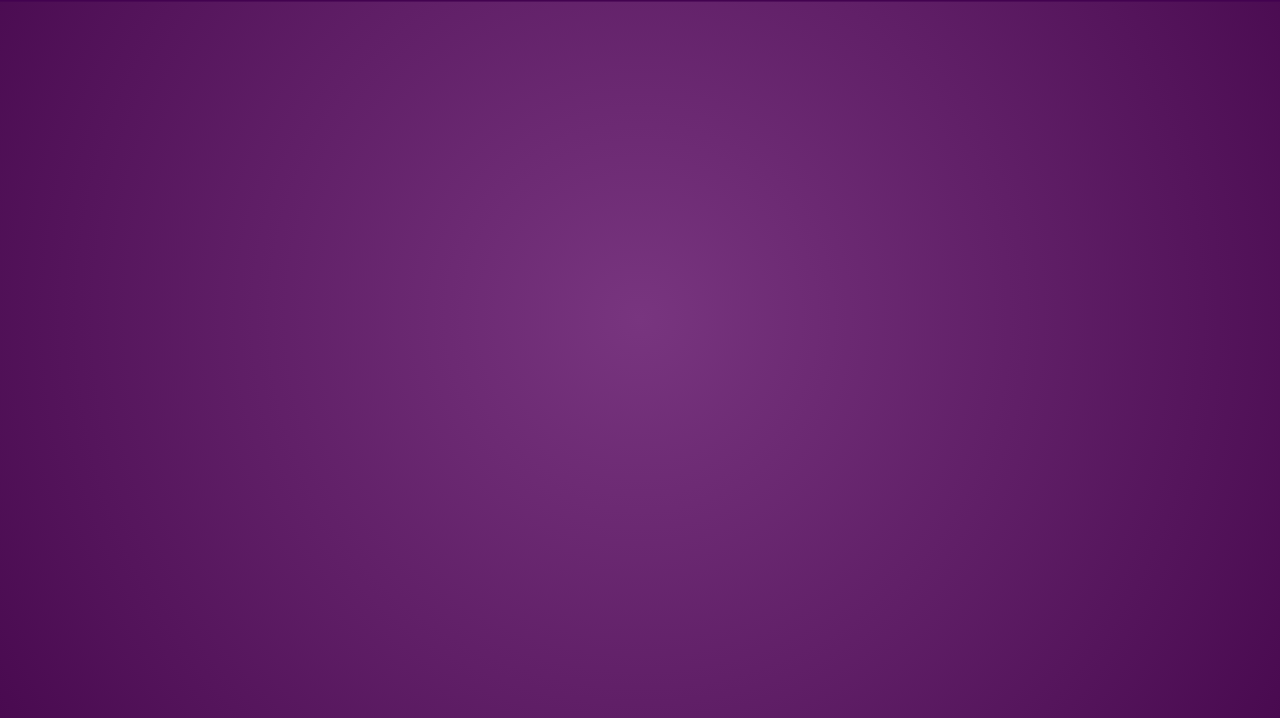
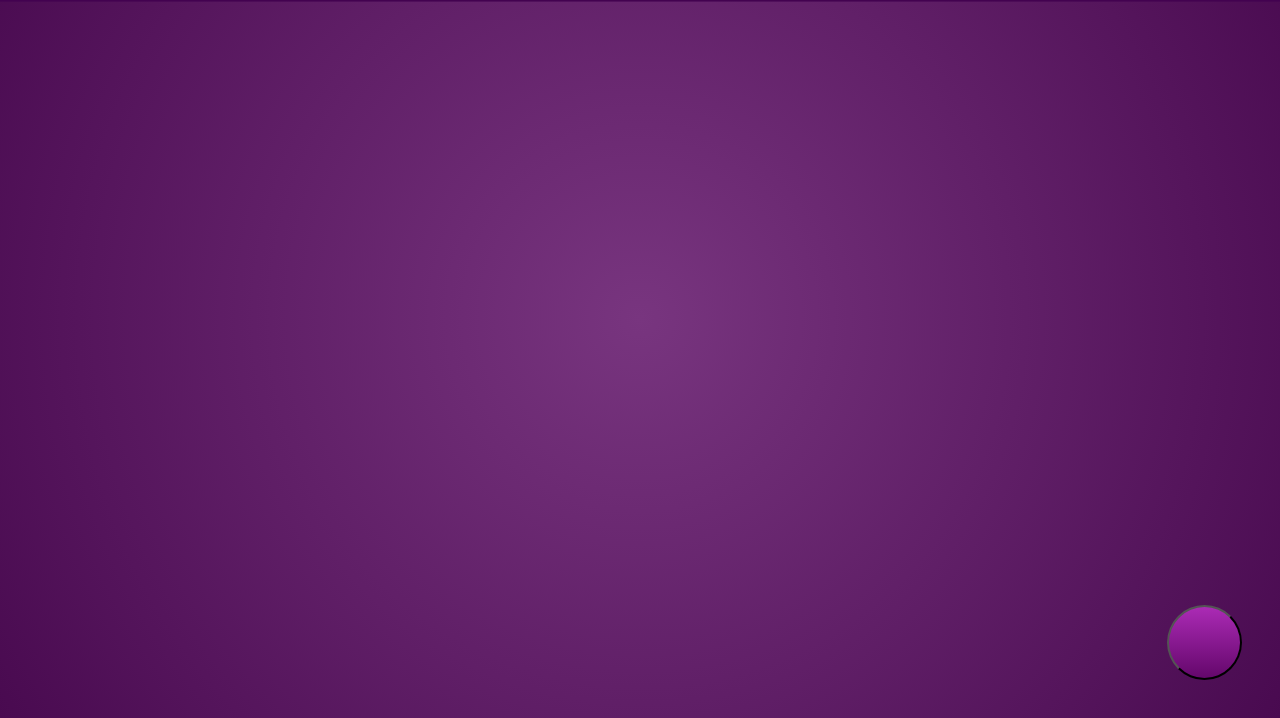
Before and after one commit to Clafted/EasyPlan, a website: page src/index.html in a window 1280 px wide. Shown: the part 82-800 px from the top of the page. Drawn offline with Linux system fonts and the light colour scheme.

Commit message:
Commit before implementing plan exporter

```diff
--- a/src/index.html
+++ b/src/index.html
@@ -11,5 +11,6 @@
         </div>
         <div id="plans">
         </div>
+        <button id="export" onclick="download()"></button>
     </body>
 </html>
--- a/src/script.js
+++ b/src/script.js
@@ -119,4 +119,14 @@ function keydown(e) {
     prevKey = e.key;
 }
 
+function download() {
+    const file = new File(["Hello World"], { type:"text/txt"});
+    const url = URL.createObjectURL(file);
+    const link = document.createElement("a");
+    link.href = url;
+    link.download = "plan.txt";
+    link.click();
+    URL.revokeObjectURL(url);
+}
+
 window.onkeydown = keydown;
--- a/src/style.css
+++ b/src/style.css
@@ -74,3 +74,14 @@ body {
     color: white;
     text-shadow: 0mm 0mm 4mm rgb(251, 38, 255);
 }
+
+#export {
+    width: 2cm;
+    height: 2cm;
+    border-radius: 100%;
+    z-index: 99;
+    background-image: linear-gradient(to bottom, rgb(171, 43, 181), rgb(100, 7, 107));
+    bottom: 1cm;
+    right: 1cm;
+    position:fixed;
+}
```
